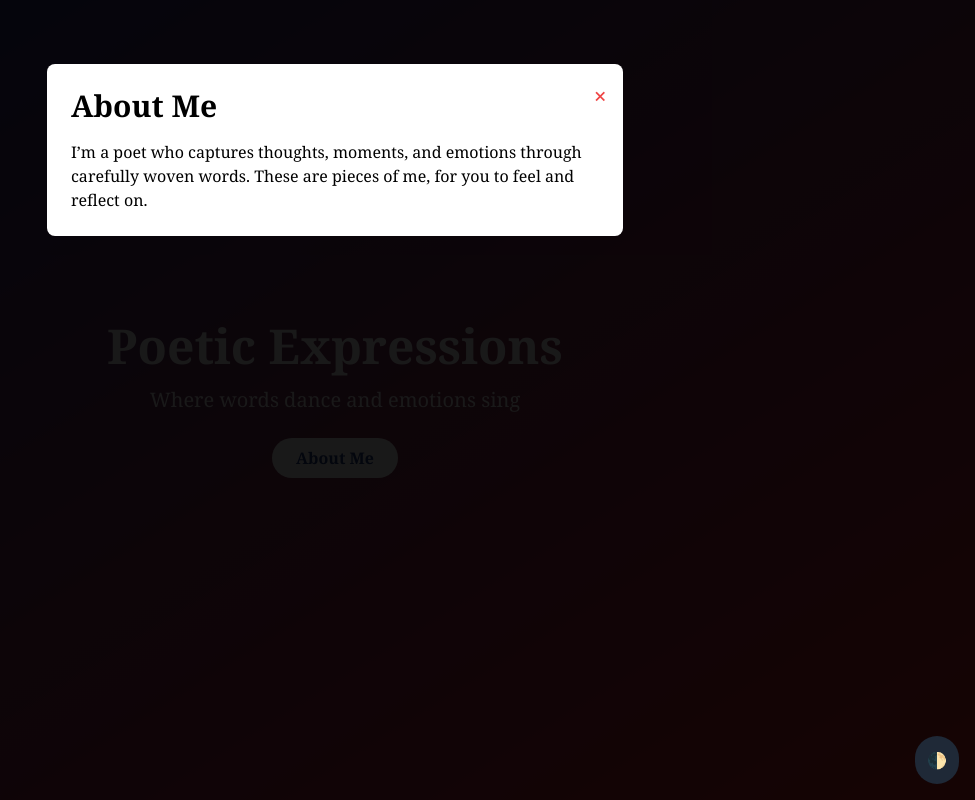
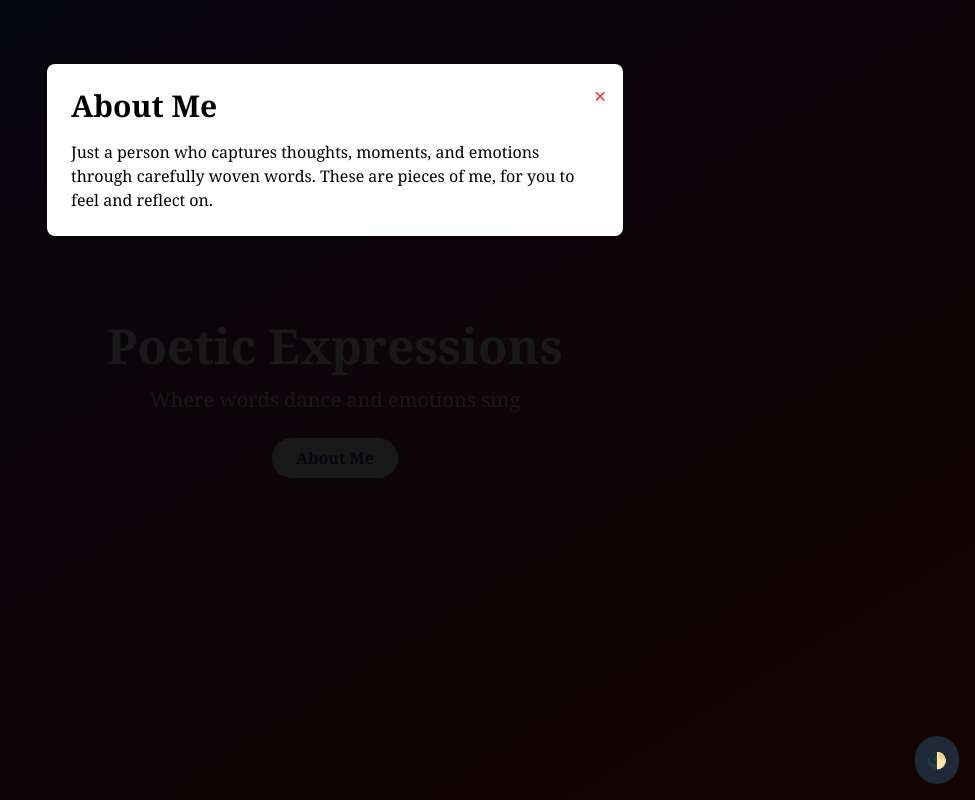
Before and after one commit to akinmade1/akinmade-poems, a plain HTML site: page index.html in a window 1280 px wide. Both pictures are taken after a click on the button "About Me". Shown: the top 800 px of the page, without its empty margins (305-1280 px from the left). Drawn offline with nearby package versions, Linux system fonts and the light colour scheme.

Commit message:
Update index.html

```diff
--- a/index.html
+++ b/index.html
@@ -47,7 +47,7 @@
     <div class="max-w-xl mx-auto my-16 p-6 bg-white text-black rounded-lg relative">
       <button class="absolute top-4 right-4 text-red-500 text-2xl font-bold" onclick="closeAbout()">&times;</button>
       <h2 class="text-3xl font-bold mb-4">About Me</h2>
-      <p>I’m a poet who captures thoughts, moments, and emotions through carefully woven words. These are pieces of me, for you to feel and reflect on.</p>
+      <p>Just a person who captures thoughts, moments, and emotions through carefully woven words. These are pieces of me, for you to feel and reflect on.</p>
     </div>
   </div>
 
```
